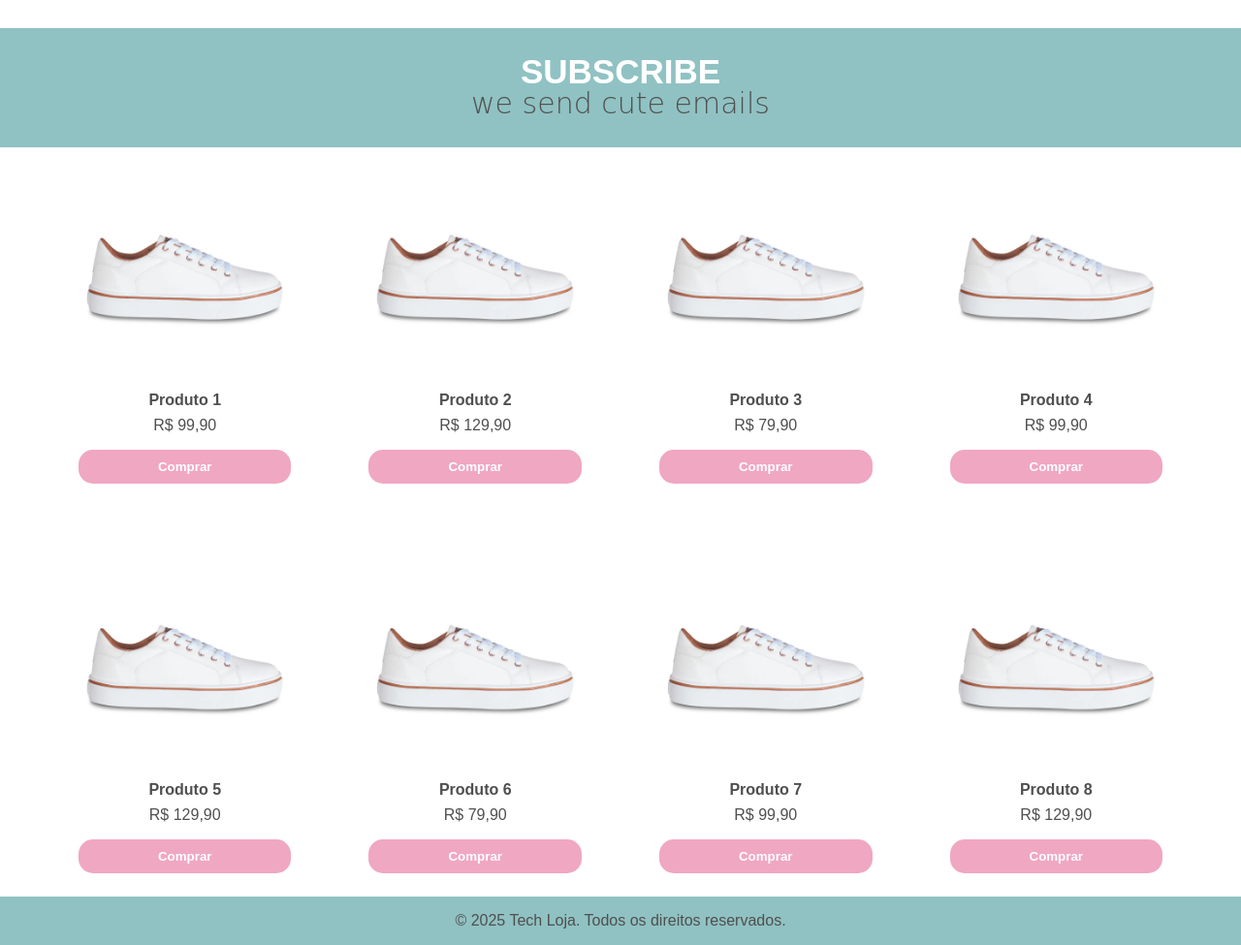
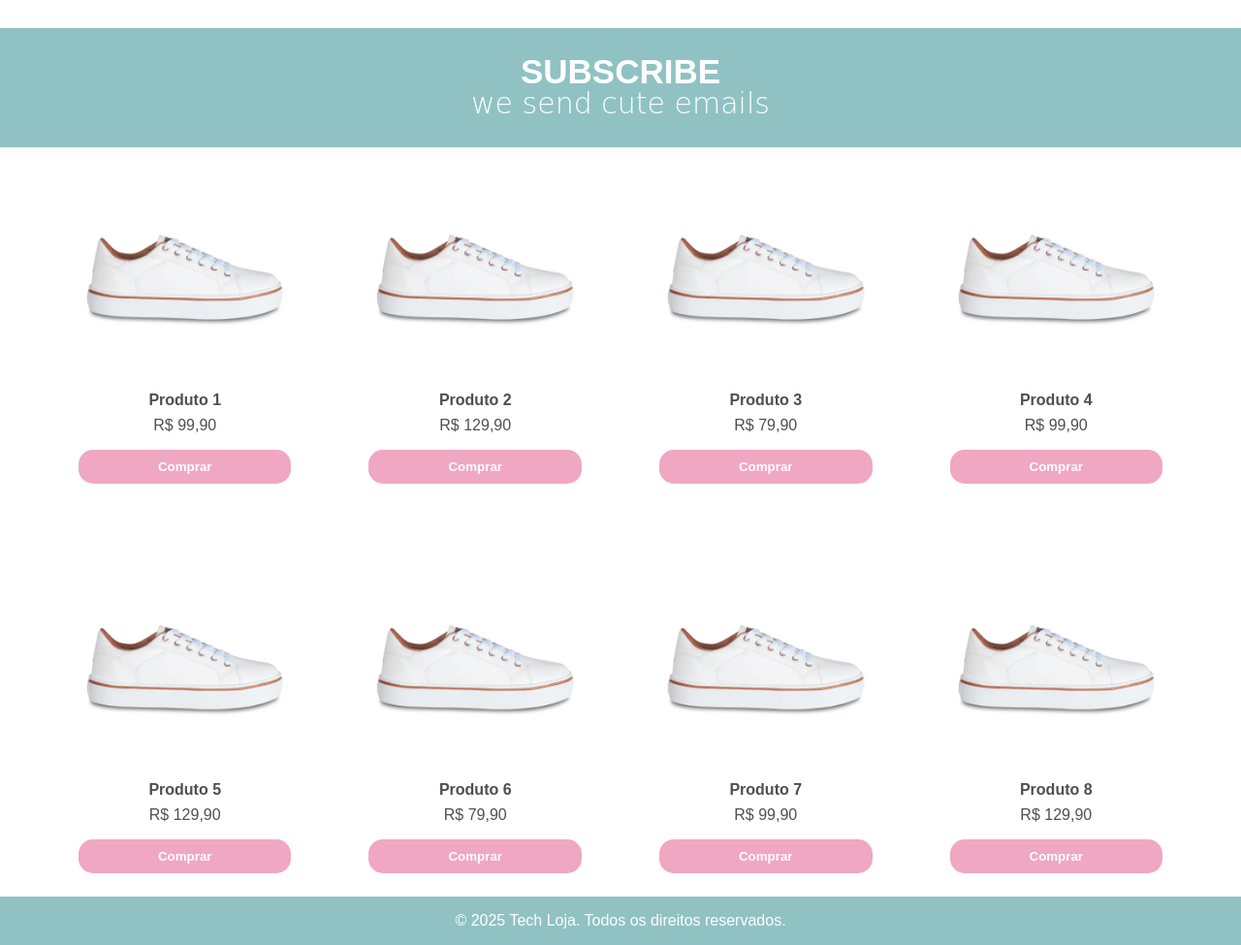
Before and after one commit to Alessandra-Nastassja/ecommerce-mba, a plain HTML site: page index.html in a window 1280 px wide. Shown: the part 333-1308 px from the top of the page at 97% size. Drawn offline with Linux system fonts and the light colour scheme; a web font is replaced by a local one.

Commit message:
feat: adjustment

```diff
--- a/src/css/style.css
+++ b/src/css/style.css
@@ -122,6 +122,7 @@ section.content-subscribe {
         text-transform: lowercase;
         font-size: 30px;
         font-weight: 100;
+        color:  #FFFFFF;
     }
 }
 
@@ -132,6 +133,11 @@ section.content-subscribe {
     padding: 0rem 2rem;
     flex-wrap: wrap;
 }
+
+.content-produtos b,p {
+    color: #504f4f;
+}
+
 .card {
     background-color: white;
     padding: 1.5rem;
@@ -142,8 +148,6 @@ section.content-subscribe {
     flex-direction: column;
     justify-content: space-between;
 }
-
-.card b, p { color: #504f4f; }
 
 .card p {
     text-transform: uppercase !important;
@@ -178,6 +182,8 @@ footer {
     text-align: center;
     padding: 1rem;
     width: 100%;
+
+    p {color:  #FFFFFF !important;}
 }
 
 @media (max-width: 1024px) {
```
